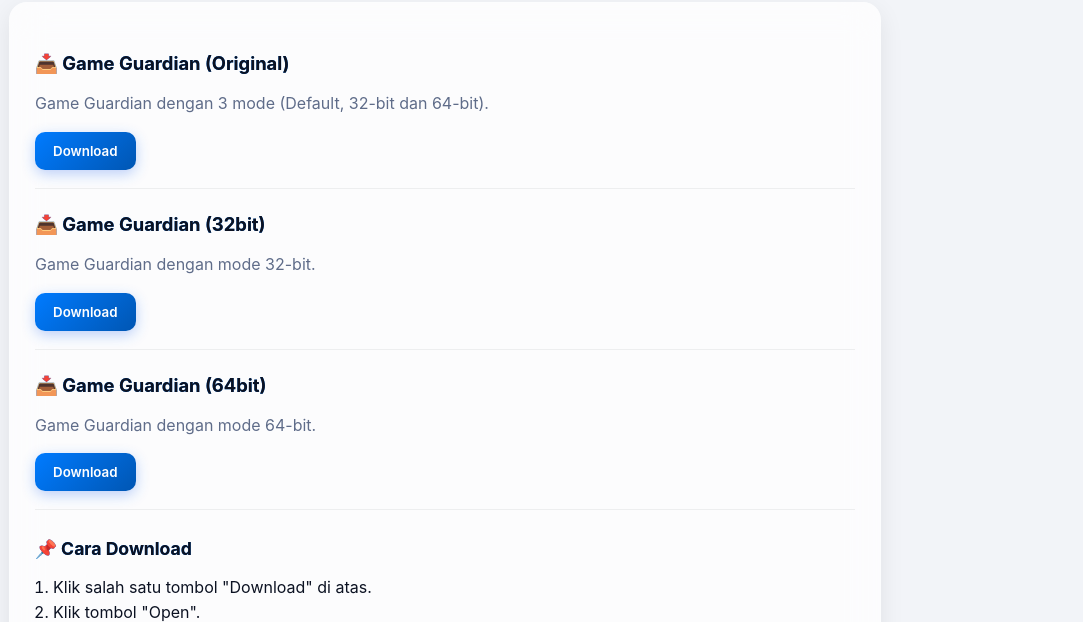
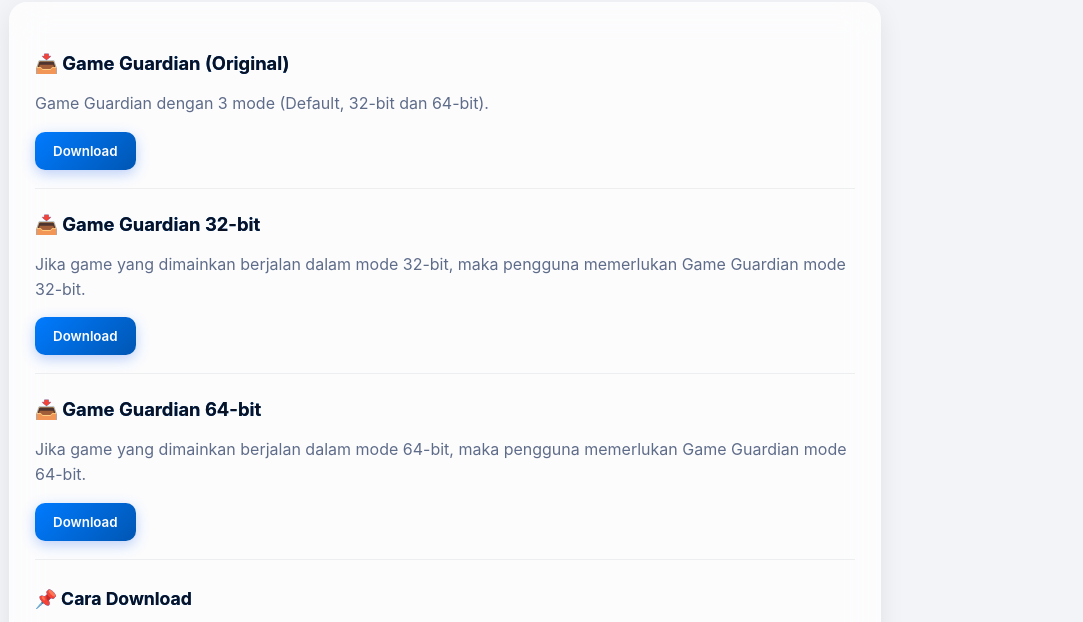
Before and after one commit to zona-download/game-guardian, a plain HTML site: page index.html in a window 1280 px wide. Shown: the part 89-711 px from the top of the page, without its empty margins (195-1278 px from the left). Drawn offline with Linux system fonts and the light colour scheme.

Commit message:
Update index.html

```diff
--- a/index.html
+++ b/index.html
@@ -146,16 +146,16 @@
       </div>
 
       <div class="download-item">
-        <h2 id="file-title">📥 Game Guardian (32bit)</h2>
-        <p class="info small">Game Guardian dengan mode 32-bit.</p>
+        <h2 id="file-title">📥 Game Guardian 32-bit</h2>
+        <p class="info small">Jika game yang dimainkan berjalan dalam mode 32-bit, maka pengguna memerlukan Game Guardian mode 32-bit.</p>
         <div class="buttons">
           <button class="btn" data-link="https://sfl.gl/QwI1Pn">Download</button>
         </div>
       </div>
 
       <div class="download-item">
-        <h2 id="file-title">📥 Game Guardian (64bit)</h2>
-        <p class="info small">Game Guardian dengan mode 64-bit.</p>
+        <h2 id="file-title">📥 Game Guardian 64-bit</h2>
+        <p class="info small">Jika game yang dimainkan berjalan dalam mode 64-bit, maka pengguna memerlukan Game Guardian mode 64-bit.</p>
         <div class="buttons">
           <button class="btn" data-link="https://sfl.gl/ZSNA">Download</button>
         </div>
```
